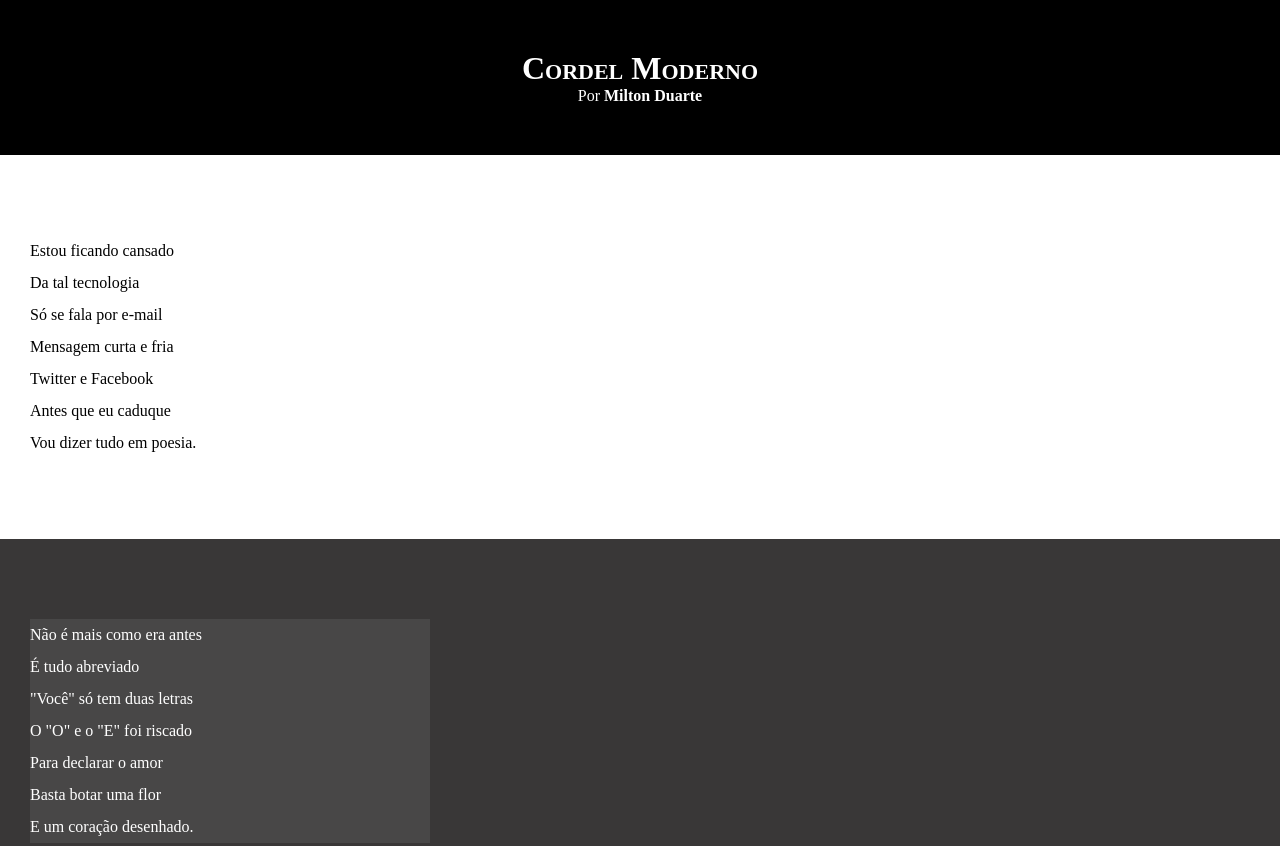
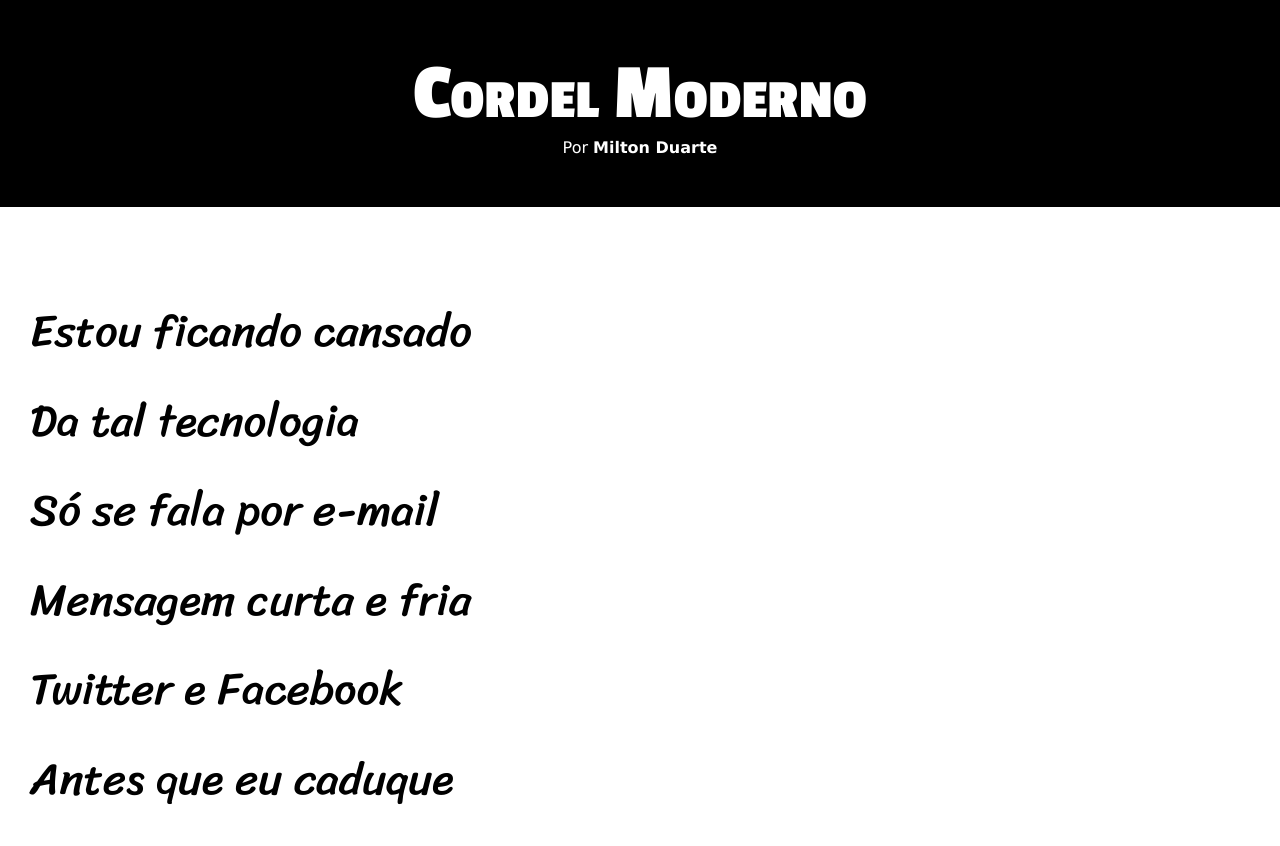
Before and after one commit to GustavoA7/html-css, a plain HTML site: page Exercicios/desafio012/index.html in a window 1280 px wide. Shown: the top 846 px of the page. Drawn offline with Linux system fonts and the light colour scheme.

Commit message:
atualizaçao desafio 12

```diff
--- a/Exercicios/desafio012/estilo/style.css
+++ b/Exercicios/desafio012/estilo/style.css
@@ -1,14 +1,29 @@
 @charset "UTF-8";
+
+
+@import url('https://fonts.googleapis.com/css2? family= Passion+One:wght@400;700;900 & display=swap');
+
+
+@import url('https://fonts.googleapis.com/css2?family= Sriracha & display = swap');
+
+:root {
+    --fonte1:Verdana, Geneva, Tahoma, sans-serif;
+    --fonte2: 'Passion One', cursiva;
+    --fonte3:'Sriracha', cursiva;
+}
 
 *{
    margin: 0px;
    padding: 0px;
+   font-size: 1em;
+
 
 }
 
 html, body {
     min-height: 100vh;
     background-color: darkgray;
+    font-family: var(--fonte1);
 }
 
 header{
@@ -21,6 +36,8 @@ header > h1 {
     padding-top: 50px;
     /* text-transforme: deixa tudo em maiúsculo*/
     font-variant: small-caps;
+    font-family: var(--fonte2);
+    font-size: 10vh;
 }
 
 header > p {
@@ -43,6 +60,8 @@ section{
     padding-bottom: 10vh;
     line-height: 2em;
     padding-left: 30px;
+    font-family: var(--fonte3);
+    font-size: 3.5vw;
 }
 
 section.normal{
@@ -57,7 +76,8 @@ section.imagem{
 }
 
 section.imagem > p{
-    width: 400px;
+    display: inline-block;
+    padding: 5px;
     background-color: rgba(83, 83, 83, 0.606);
 }
 
```
